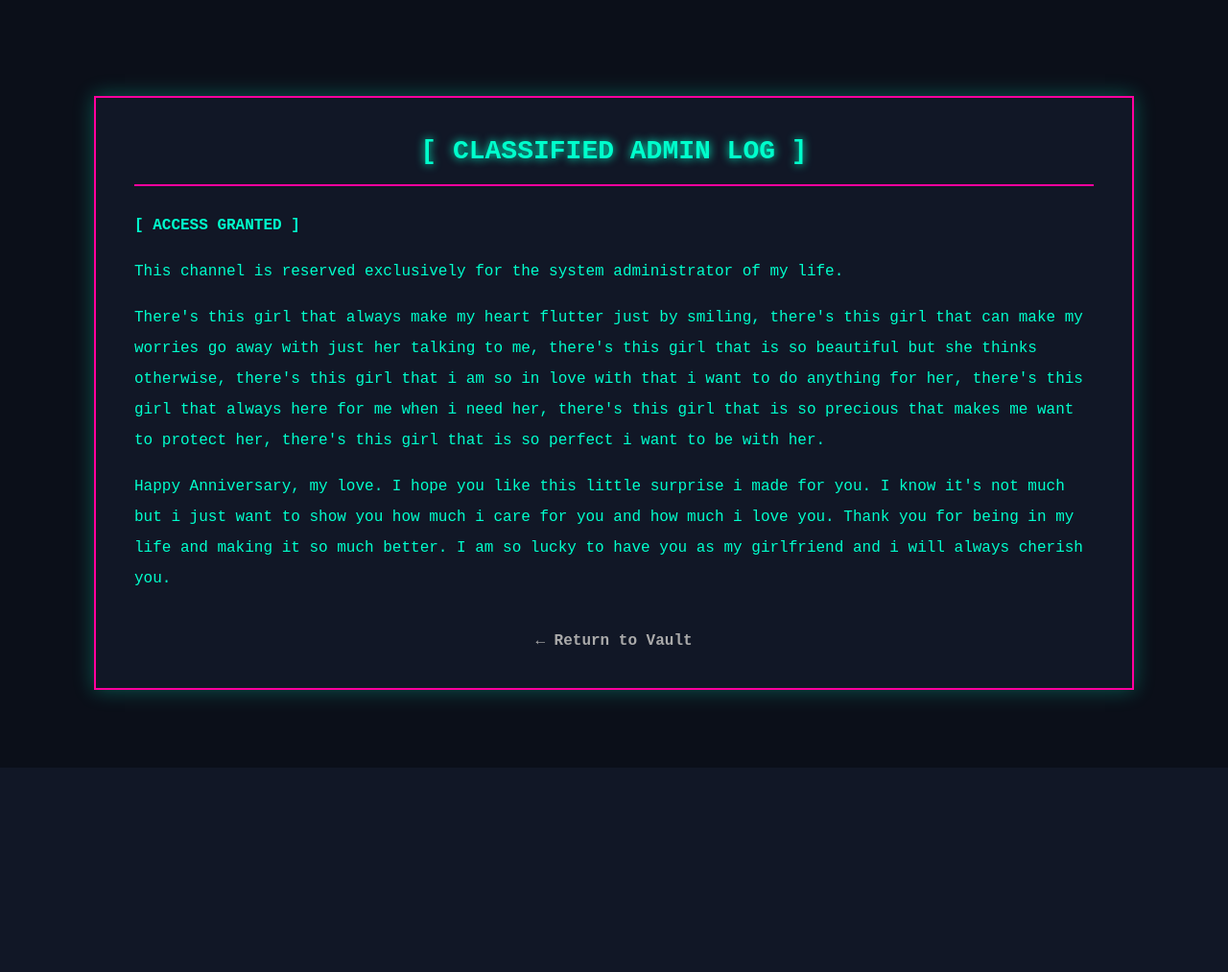
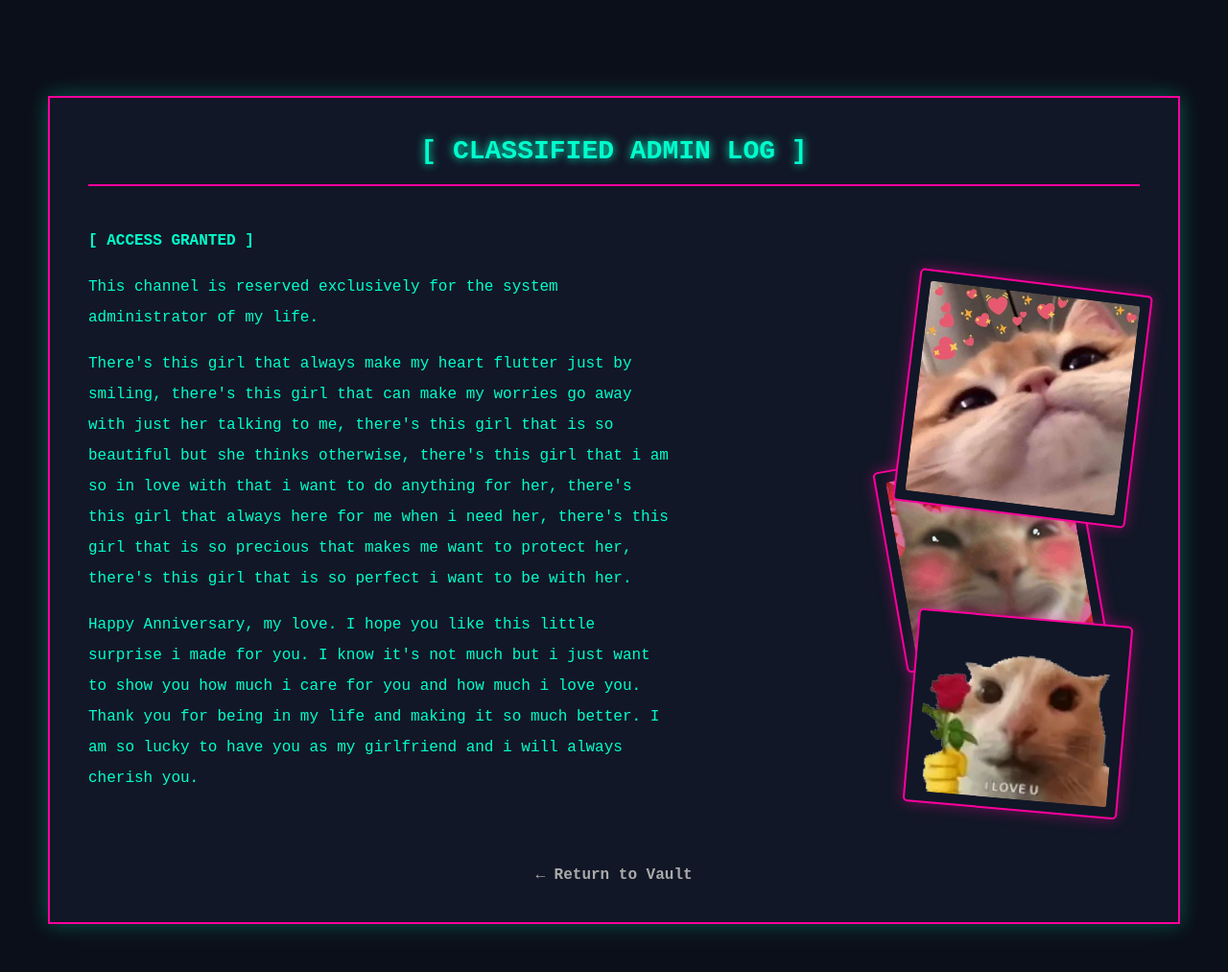
Before and after one commit to Nigite/first_web_app, a Flask app: page /admin-panel in a window 1280 px wide. Shown: the whole page at 96% size. Before the commit the page ends 800 px from the top, so only its background shows below. Run offline with Flask 3, Linux system fonts and the light colour scheme; the visitor is signed in with stand-in values (Sample User, id 1).

Commit message:
finalizing some designs

```diff
--- a/templates/admin_panel.html
+++ b/templates/admin_panel.html
@@ -16,7 +16,7 @@
             border: 2px solid #ff009d;
             padding: 40px;
             display: inline-block;
-            max-width: 1000px;
+            max-width: 1200px; /* Expanded max-width slightly for collage spacing */
             text-align: left;
             box-shadow: 0 0 20px rgba(0,255,204,0.3);
             margin-top: 50px;
@@ -28,6 +28,89 @@
             text-align: center;
             font-size: 28px;
         }
+
+        /* Modified Flexbox layout to put text and collage side-by-side */
+        .split-layout {
+            display: flex;
+            align-items: flex-start; /* aligns items to the top, letting the collage naturally flow heightwise */
+            justify-content: space-between; /* pushes text and collage to opposite sides */
+            gap: 40px;
+            margin-top: 20px;
+            flex-wrap: wrap-reverse; /* for phone compatibility */
+        }
+
+        .text-section {
+            flex: 1; /* text section takes remaining space */
+            min-width: 300px;
+        }
+
+        /* NEW/Modified section for tilted collage area */
+        .image-section {
+            flex: 0 0 45%; /* Collage takes a defined percentage of the box width */
+            max-width: 450px;
+            text-align: center;
+            /* Parent coordinates: absolutely positioned elements inside are relative to THIS section */
+            position: relative;
+            /* REQUIRED: define a height for this section, otherwise the absolutely positioned elements collapse it */
+            min-height: 550px;
+            margin-top: 20px;
+        }
+
+        /* 1. Base style for every photo frame (Polaroid border effect) */
+        .tilted-photo-frame {
+            position: absolute; /* positioned relative to .image-section */
+            background-color: #111726; /* match main box background */
+            padding: 10px; /* border thickness */
+            border-radius: 5px;
+            box-shadow: 0 4px 10px rgba(0, 0, 0, 0.5); /* softer, photo shadow */
+            transition: transform 0.3s ease, z-index 0.3s ease; /* smooth hover transitions */
+
+            /* Glowing pink border effect to match main box */
+            border: 2px solid #ff009d;
+            box-shadow: 0 0 15px rgba(255, 0, 157, 0.4);
+        }
+
+        /* 2. The photo image itself inside the frame */
+        .tilted-photo-frame img {
+            max-width: 220px; /* Base width of each individual photo */
+            height: auto;
+            display: block;
+            border-radius: 3px;
+        }
+
+        /* Hover Effect: Straightens out and pops photo to the top */
+        .tilted-photo-frame:hover {
+            transform: rotate(0deg) scale(1.05); /* Straightens and zooms slightly */
+            z-index: 10; /* Pops to the absolute top */
+            box-shadow: 0 10px 20px rgba(255, 0, 157, 0.8); /* Increases glow */
+        }
+
+        /* 3. Positioning and Tilting (Individual Classes) */
+
+        /* Photo 1: Top Right, Tilted Right (Top Layer) */
+        .tilted-photo-frame.p1 {
+            top: 0;
+            right: 0;
+            transform: rotate(7deg);
+            z-index: 2; /* Spaced vertically, P1 in front of P2 */
+        }
+
+        /* Photo 2: Below Photo 1, Tilted Left (Hidden Layer) */
+        .tilted-photo-frame.p2 {
+            top: 180px; /* vertical spacing */
+            right: 50px; /* overlapping position shift */
+            transform: rotate(-10deg);
+            z-index: 1; /* Layer behind P1 and P3 */
+        }
+
+        /* Photo 3: Bottom Left ish, Tilted Right (Absolute Front) */
+        .tilted-photo-frame.p3 {
+            top: 350px;
+            right: 15px;
+            transform: rotate(5deg);
+            z-index: 3; /* Layer at absolute front */
+        }
+
         p {
             line-height: 2.0;
             font-size: 16px;
@@ -40,6 +123,9 @@
         <h1>[ CLASSIFIED ADMIN LOG ]</h1>
         <hr style="border: 1px solid #ff009d; margin-bottom: 25px;">
 
+        <div class="split-layout">
+
+            <div class="text-section">
                 <p><strong>[ ACCESS GRANTED ]</strong></p>
 
                 <p>This channel is reserved exclusively for the system administrator of my life.</p>
@@ -56,8 +142,27 @@
                     I know it's not much but i just want to show you how much i care for you and how much i love you.
                     Thank you for being in my life and making it so much better.
                     I am so lucky to have you as my girlfriend and i will always cherish you.</p>
+            </div>
 
-        <div style="text-align: center; margin-top: 40px;">
+            <div class="image-section">
+
+                <div class="tilted-photo-frame p1">
+                    <img src="{{ url_for('static', filename='cat1.jpg') }}" alt="Memory 1">
+                </div>
+
+                <div class="tilted-photo-frame p2">
+                    <img src="{{ url_for('static', filename='cat2.png') }}" alt="Memory 2">
+                </div>
+
+                <div class="tilted-photo-frame p3">
+                    <img src="{{ url_for('static', filename='cat3.webp') }}" alt="Memory 3">
+                </div>
+
+            </div>
+
+        </div>
+
+        <div style="text-align: center; margin-top: 60px;">
             <a href="/stage-5" style="color: #aaa; text-decoration: none; font-weight: bold;">← Return to Vault</a>
         </div>
     </div>
```
Also changed, not shown: static/cat1.jpg (added), static/cat2.png (added), static/cat3.webp (added), static/caution_sign.jpg (deleted). Lines whose indentation alone changed are shown as unchanged.
